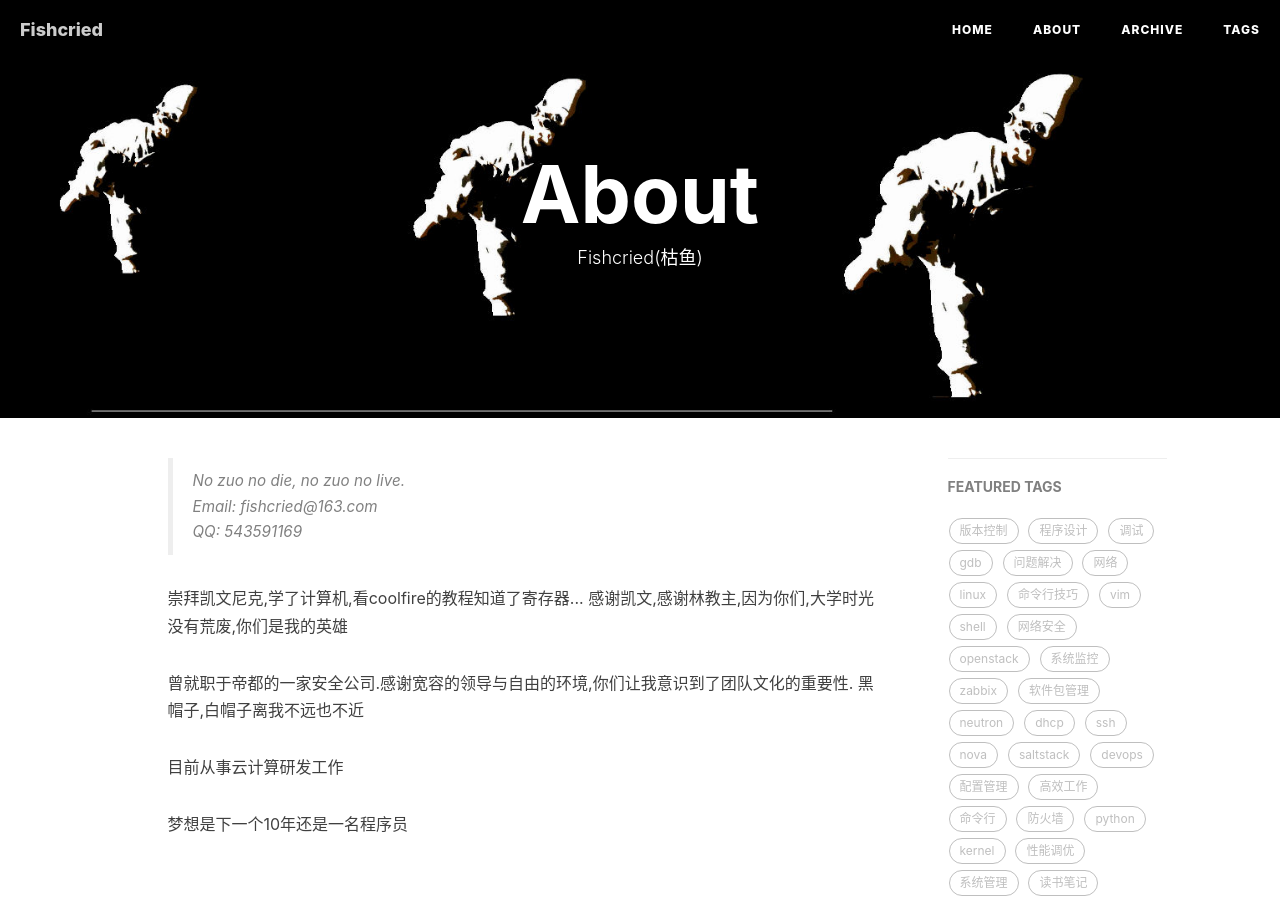
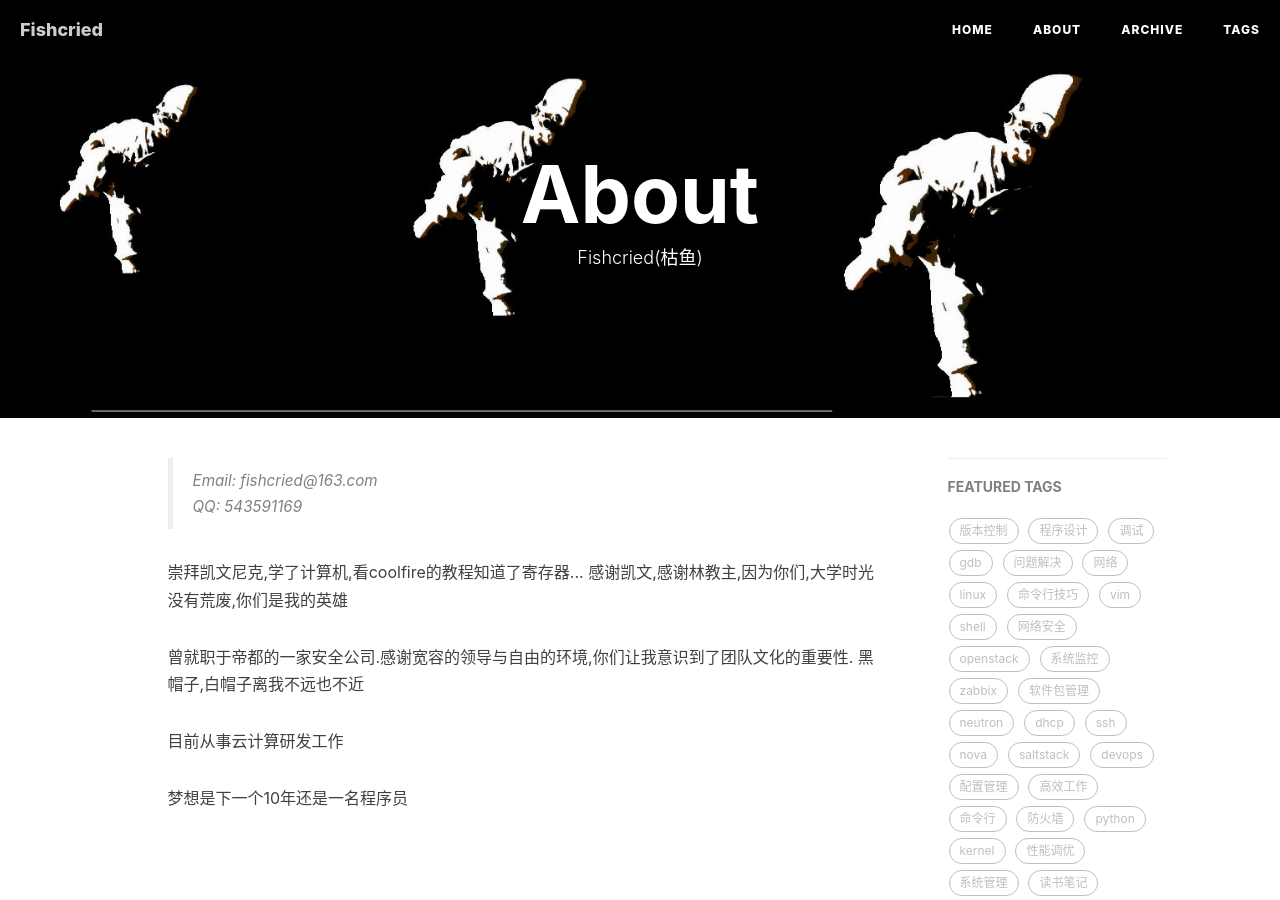
Before and after one commit to fishcried/fishcried.github.io, a Jekyll site: the page built from about.html, in a window 1280 px wide and 900 px high. Built offline with Jekyll 4.4.1, drawn with Linux system fonts in a browser that asks for light colours; nearby versions of some CDN libraries; comment, search, counter and statistics services are not loaded.

```diff
--- a/about.html
+++ b/about.html
@@ -7,9 +7,8 @@
 
 <div class="zh">
     <blockquote>
-		No zuo no die, no zuo no live.</br>
-		          Email: fishcried@163.com</br>
-		          QQ:    543591169</br>
+	Email: fishcried@163.com</br>
+	QQ:    543591169</br>
     </blockquote>
 	<p>崇拜凯文尼克,学了计算机,看coolfire的教程知道了寄存器... 感谢凯文,感谢林教主,因为你们,大学时光没有荒废,你们是我的英雄</br>
 	<p>曾就职于帝都的一家安全公司.感谢宽容的领导与自由的环境,你们让我意识到了团队文化的重要性. 黑帽子,白帽子离我不远也不近</p>
```
